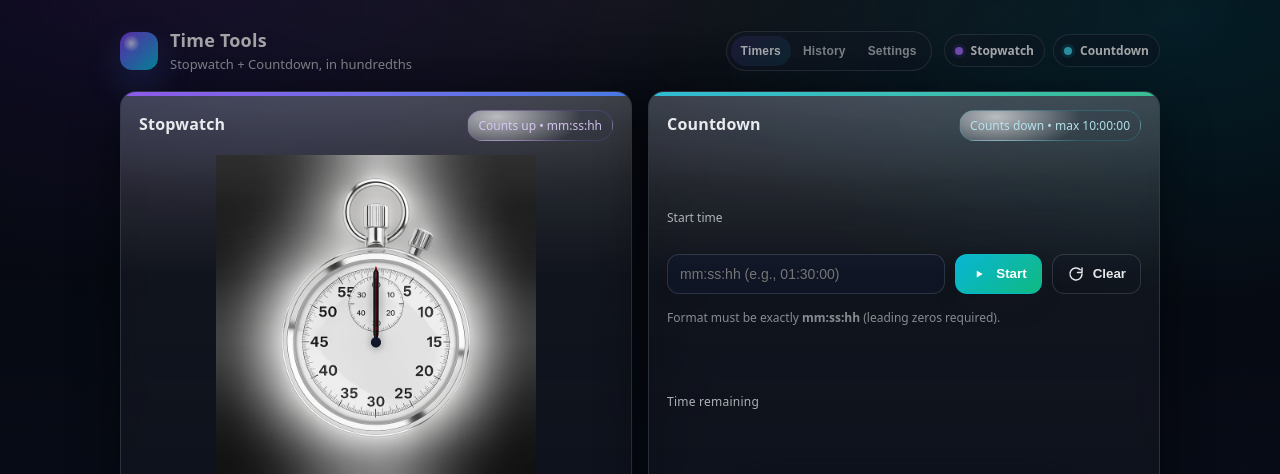
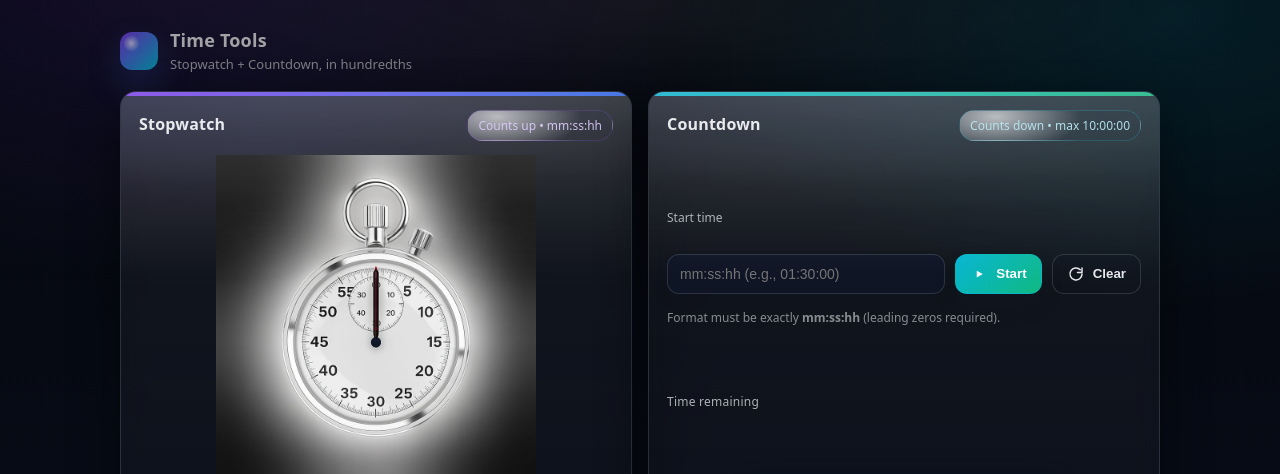
Before and after one commit to FrankJamison/2017StopwatchApplication, a plain HTML site: page index.html in a window 1280 px wide. Shown: the top 474 px of the page. Drawn offline with Linux system fonts and the light colour scheme.

Commit message:
updated ui

```diff
--- a/css/myStyles.css
+++ b/css/myStyles.css
@@ -95,96 +95,6 @@ body {
     align-items: center;
     justify-content: space-between;
     gap: 14px;
-}
-
-.headerActions {
-    display: flex;
-    align-items: center;
-    gap: 12px;
-    flex-wrap: wrap;
-    justify-content: flex-end;
-}
-
-.tabs {
-    display: inline-flex;
-    gap: 2px;
-    padding: 4px;
-    border-radius: 999px;
-    border: 1px solid rgba(148, 163, 184, 0.22);
-    background: var(--surfaceSoft);
-    box-shadow: 0 10px 18px rgba(15, 23, 42, 0.08);
-}
-
-.tab {
-    appearance: none;
-    border: 0;
-    background: transparent;
-    color: var(--muted);
-    padding: 8px 10px;
-    border-radius: 999px;
-    font-weight: 750;
-    font-size: 12px;
-    letter-spacing: 0.2px;
-    cursor: pointer;
-    transition: background-color 140ms ease, color 140ms ease, transform 90ms ease;
-}
-
-.tab:hover {
-    background: rgba(255, 255, 255, 0.45);
-    color: var(--text);
-}
-
-.tab:active {
-    transform: translateY(1px);
-}
-
-.tabActive {
-    background: linear-gradient(135deg, rgba(124, 58, 237, 0.18), rgba(6, 182, 212, 0.14));
-    color: var(--text);
-}
-
-.chips {
-    display: inline-flex;
-    gap: 8px;
-    align-items: center;
-}
-
-.chip {
-    display: inline-flex;
-    align-items: center;
-    gap: 8px;
-    padding: 7px 10px;
-    border-radius: 999px;
-    border: 1px solid rgba(148, 163, 184, 0.22);
-    background: var(--surfaceSoft);
-    font-size: 12px;
-    font-weight: 750;
-    color: var(--text);
-}
-
-.dot {
-    width: 8px;
-    height: 8px;
-    border-radius: 999px;
-    background: rgba(148, 163, 184, 0.7);
-    box-shadow: 0 0 0 3px rgba(148, 163, 184, 0.18);
-}
-
-.chipSw .dot {
-    background: color-mix(in srgb, var(--swA) 78%, white 22%);
-    box-shadow: 0 0 0 3px rgba(124, 58, 237, 0.18);
-}
-
-.chipCd .dot {
-    background: color-mix(in srgb, var(--cdA) 78%, white 22%);
-    box-shadow: 0 0 0 3px rgba(6, 182, 212, 0.18);
-}
-
-@media (max-width: 720px) {
-    .headerActions {
-        width: 100%;
-        justify-content: space-between;
-    }
 }
 
 .brand {
--- a/index.html
+++ b/index.html
@@ -20,19 +20,6 @@
                 <div>
                     <h1 class="appTitle">Time Tools</h1>
                     <p class="appSubtitle">Stopwatch + Countdown, in hundredths</p>
-                </div>
-            </div>
-
-            <div class="headerActions" aria-label="App toolbar">
-                <div class="tabs" role="tablist" aria-label="Views">
-                    <button class="tab tabActive" type="button" role="tab" aria-selected="true">Timers</button>
-                    <button class="tab" type="button" role="tab" aria-selected="false">History</button>
-                    <button class="tab" type="button" role="tab" aria-selected="false">Settings</button>
-                </div>
-
-                <div class="chips" aria-label="Status">
-                    <span class="chip chipSw"><span class="dot" aria-hidden="true"></span>Stopwatch</span>
-                    <span class="chip chipCd"><span class="dot" aria-hidden="true"></span>Countdown</span>
                 </div>
             </div>
         </header>
```
